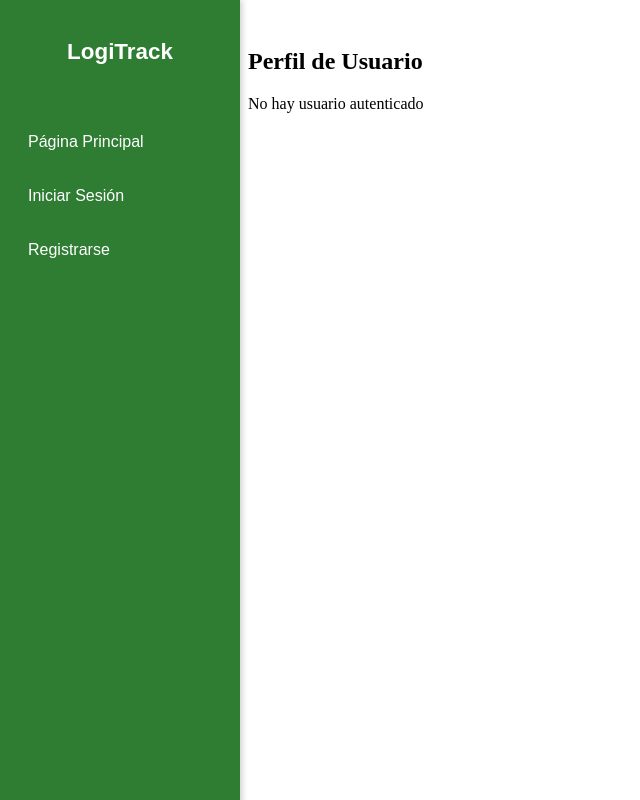
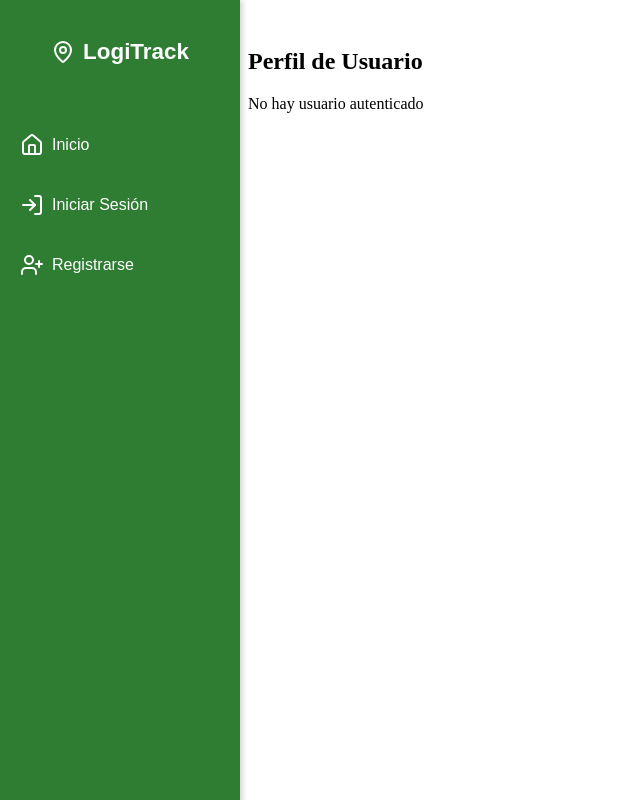
Before and after one commit to MarioPG6/Logitrack, a Vue app in the folder frontend/: page /profile in a window 1280 px wide. Shown: the whole page, without its empty margins (0-640 px from the left). Built offline with nearby package versions, Linux system fonts and the light colour scheme.

Commit message:
add:reload

```diff
--- a/frontend/package.json
+++ b/frontend/package.json
@@ -9,6 +9,8 @@
     "preview": "vite preview"
   },
   "dependencies": {
+    "lucide-vue-next": "^0.544.0",
+    "pinia": "^3.0.3",
     "vue": "^3.5.21",
     "vue-router": "^4.5.1"
   },
--- a/frontend/src/components/Sidebar.vue
+++ b/frontend/src/components/Sidebar.vue
@@ -1,24 +1,76 @@
 <template>
   <aside class="sidebar">
     <div class="sidebar-header">
-      <h1 class="logo">LogiTrack</h1>
+      <h1 class="logo">
+        <MapPin class="w-5 h-5" /> LogiTrack
+      </h1>
     </div>
 
     <nav class="menu">
+      <!-- Opción siempre visible -->
       <router-link to="/" class="menu-item">
-        <i class="fas fa-home"></i> Página Principal
+        <Home class="w-5 h-5" /> Inicio
       </router-link>
-      <router-link to="/login" class="menu-item">
-        <i class="fas fa-box"></i> Iniciar Sesión
-      </router-link>
-      <router-link to="/register" class="menu-item">
-        <i class="fas fa-chart-bar"></i> Registrarse
-      </router-link>
+
+      <!-- Opciones si NO está autenticado -->
+      <template v-if="!isAuthenticated">
+        <router-link to="/login" class="menu-item">
+          <LogIn class="w-5 h-5" /> Iniciar Sesión
+        </router-link>
+        <router-link to="/register" class="menu-item">
+          <UserPlus class="w-5 h-5" /> Registrarse
+        </router-link>
+      </template>
+
+      <!-- Opciones si está autenticado -->
+      <template v-else>
+        <router-link to="/profile" class="menu-item">
+          <User class="w-5 h-5" /> Perfil
+        </router-link>
+        <button @click="logout" class="menu-item logout-btn">
+          <LogOut class="w-5 h-5" /> Cerrar Sesión
+        </button>
+      </template>
     </nav>
   </aside>
 </template>
 
-<script setup></script>
+<script setup>
+import { ref, onMounted } from "vue";
+import { useRouter } from "vue-router";
+import { getCurrentUser } from "../services/authService.js";
+
+// Importar íconos de Lucide
+import { Home, LogIn, UserPlus, User, LogOut, MapPin } from "lucide-vue-next";
+
+const router = useRouter();
+const isAuthenticated = ref(false);
+
+async function checkAuth() {
+  try {
+    // Si hay token en localStorage intentamos validar al usuario
+    const token = localStorage.getItem("token");
+    if (!token) {
+      isAuthenticated.value = false;
+      return;
+    }
+    const user = await getCurrentUser();
+    isAuthenticated.value = !!user;
+  } catch {
+    isAuthenticated.value = false;
+  }
+}
+
+onMounted(() => {
+  checkAuth();
+});
+
+function logout() {
+  localStorage.removeItem("token");
+  isAuthenticated.value = false;
+  router.push("/login");
+}
+</script>
 
 <style scoped>
 .sidebar {
@@ -44,6 +96,10 @@
 .logo {
   font-size: 1.4rem;
   font-weight: bold;
+  display: flex;
+  align-items: center;
+  gap: 8px;
+  justify-content: center;
 }
 
 .menu {
@@ -62,9 +118,17 @@
   padding: 10px;
   border-radius: 8px;
   transition: background 0.2s;
+  background: none;
+  border: none;
+  text-align: left;
 }
 
 .menu-item:hover {
   background-color: #256628;
+  cursor: pointer;
+}
+
+.logout-btn {
+  color: #ffdddd;
 }
 </style>
--- a/frontend/src/views/LoginView.vue
+++ b/frontend/src/views/LoginView.vue
@@ -38,8 +38,10 @@ async function handleLogin() {
       localStorage.setItem("token", res.token);
       message.value = "Login exitoso ✅";
 
-      // Redirigimos al perfil
-      router.push("/profile");
+      // Redirigimos al perfil y recargamos la app
+      router.push("/profile").then(() => {
+        window.location.reload();
+      });
     } else {
       message.value = "Credenciales incorrectas ❌";
     }
--- a/frontend/src/views/ProfileView.vue
+++ b/frontend/src/views/ProfileView.vue
@@ -10,11 +10,6 @@
       <p><strong>Email:</strong> {{ user.email }}</p>
       <p><strong>Rol:</strong> {{ user.role }}</p>
       <p><strong>Nombre:</strong> {{ user.firstname }} {{ user.lastname }}</p>
-
-      <!-- Botón de logout -->
-      <button @click="logout" class="mt-4 bg-red-500 text-white px-4 py-2 rounded">
-        Cerrar Sesión
-      </button>
     </div>
 
     <div v-else>
@@ -25,10 +20,8 @@
 
 <script setup>
 import { ref, onMounted } from "vue";
-import { useRouter } from "vue-router";
 import { getCurrentUser } from "../services/authService.js";
 
-const router = useRouter();
 const user = ref(null);
 const loading = ref(true);
 const error = ref(null);
@@ -42,9 +35,4 @@ onMounted(async () => {
     loading.value = false;
   }
 });
-
-function logout() {
-  localStorage.removeItem("token"); // eliminamos el token
-  router.push("/login"); // redirigimos al login
-}
 </script>
--- a/frontend/src/views/RegisterView.vue
+++ b/frontend/src/views/RegisterView.vue
@@ -34,7 +34,7 @@ async function handleRegister() {
   const res = await register(form);
   if (res.token) {
     localStorage.setItem("token", res.token);
-    message.value = "Registro exitoso 🎉";
+    message.value = "Registro exitoso";
   } else {
     message.value = "Error en el registro";
   }
```
Also changed, not shown: 1 other file (tests, documents, lock files or other folders).
